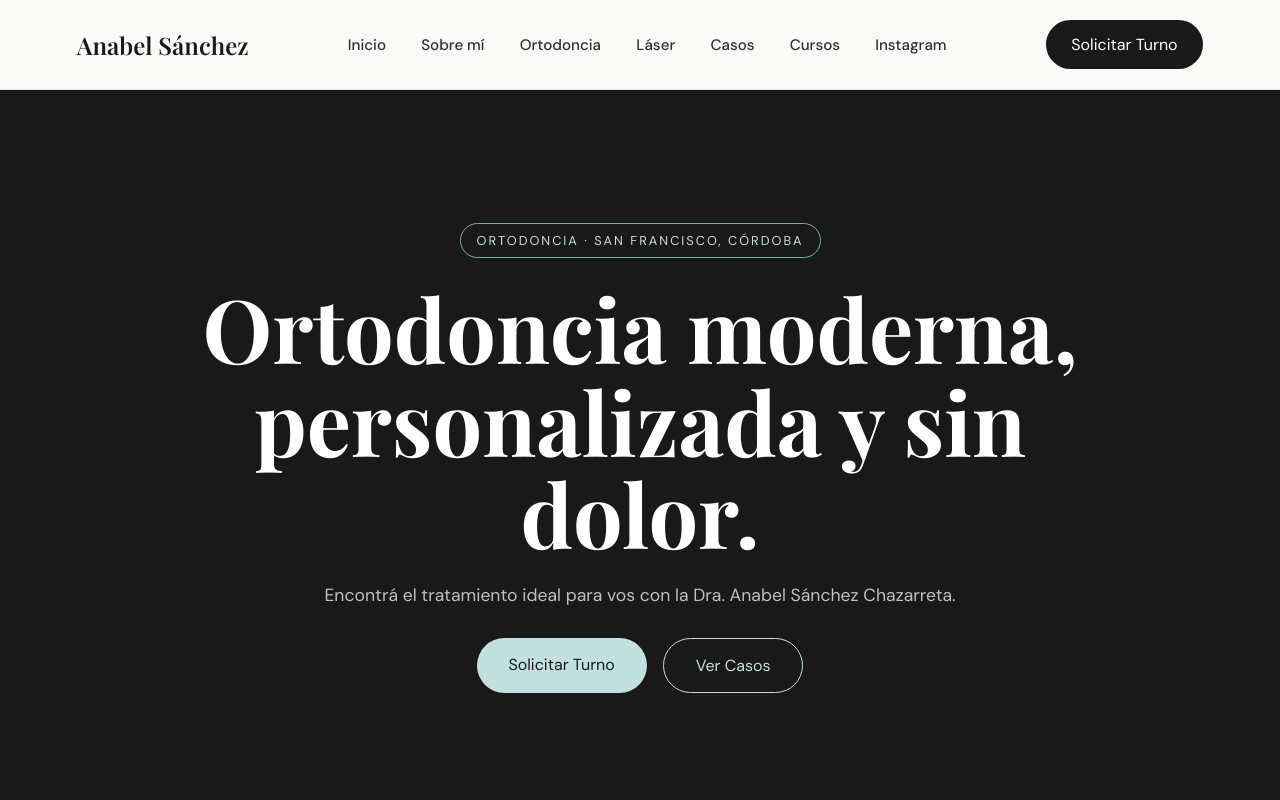
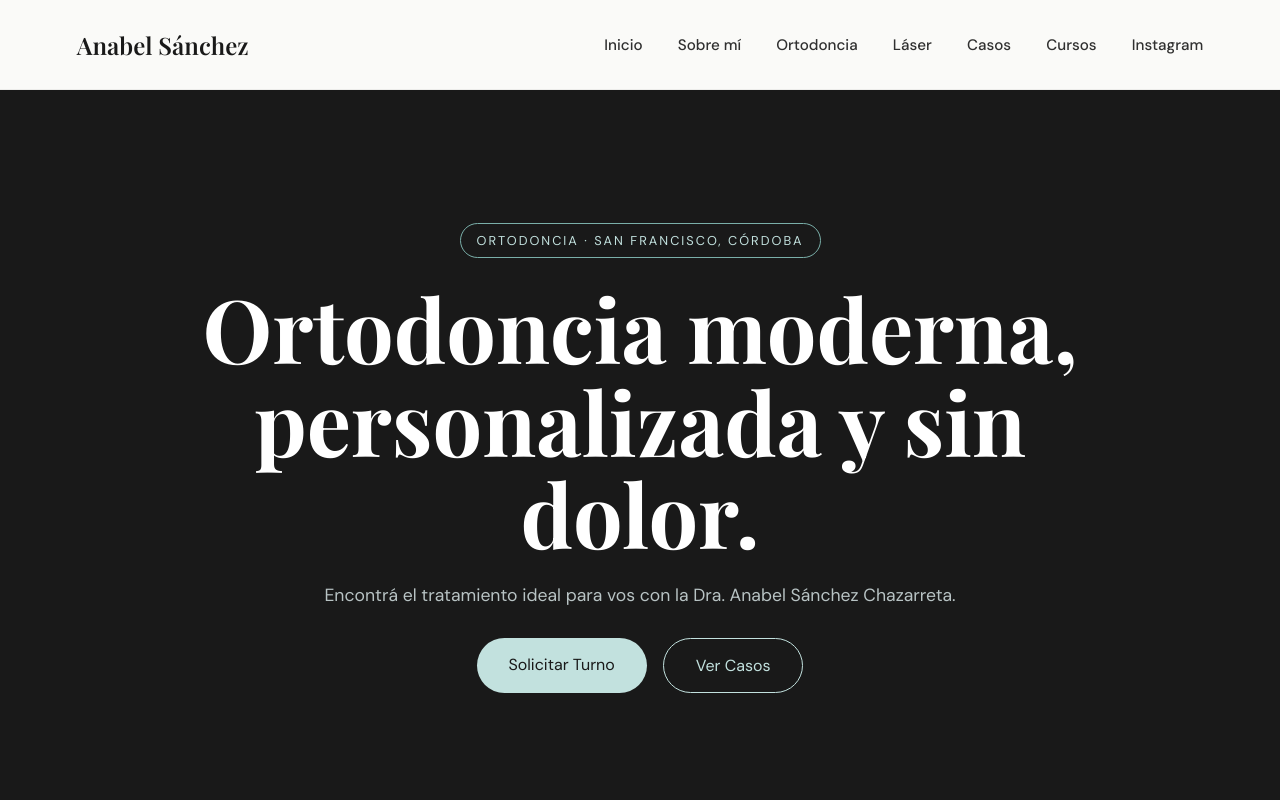
Before and after one commit to Facundoimhoff/PAGINAWEBDOC, a React (Vite) app: page / in a window 1280 px wide. Shown: the top 800 px of the page. Built offline with nearby package versions, Linux system fonts and the light colour scheme.

Commit message:
correccion de menú

```diff
--- a/src/components/Navbar.jsx
+++ b/src/components/Navbar.jsx
@@ -21,15 +21,6 @@ function Navbar() {
         <li><a href="#cursos">Cursos</a></li>
         <li><a href="#instagram">Instagram</a></li>
       </ul>
-
-      <a
-        href="https://wa.me/5493564616171"
-        target="_blank"
-        rel="noreferrer"
-        className="turno-btn desktop"
-      >
-        Solicitar Turno
-      </a>
 
       <button
         className="hamburger"
@@ -57,15 +48,6 @@ function Navbar() {
         <a href="#cursos" onClick={closeMenu}>Cursos</a>
         <a href="#instagram" onClick={closeMenu}>Instagram</a>
 
-        <a
-          href="https://wa.me/5493564616171"
-          target="_blank"
-          rel="noreferrer"
-          className="turno-btn mobile-turno"
-          onClick={closeMenu}
-        >
-          Solicitar Turno
-        </a>
       </div>
 
       {menuOpen && <div className="overlay" onClick={closeMenu} />}
```
